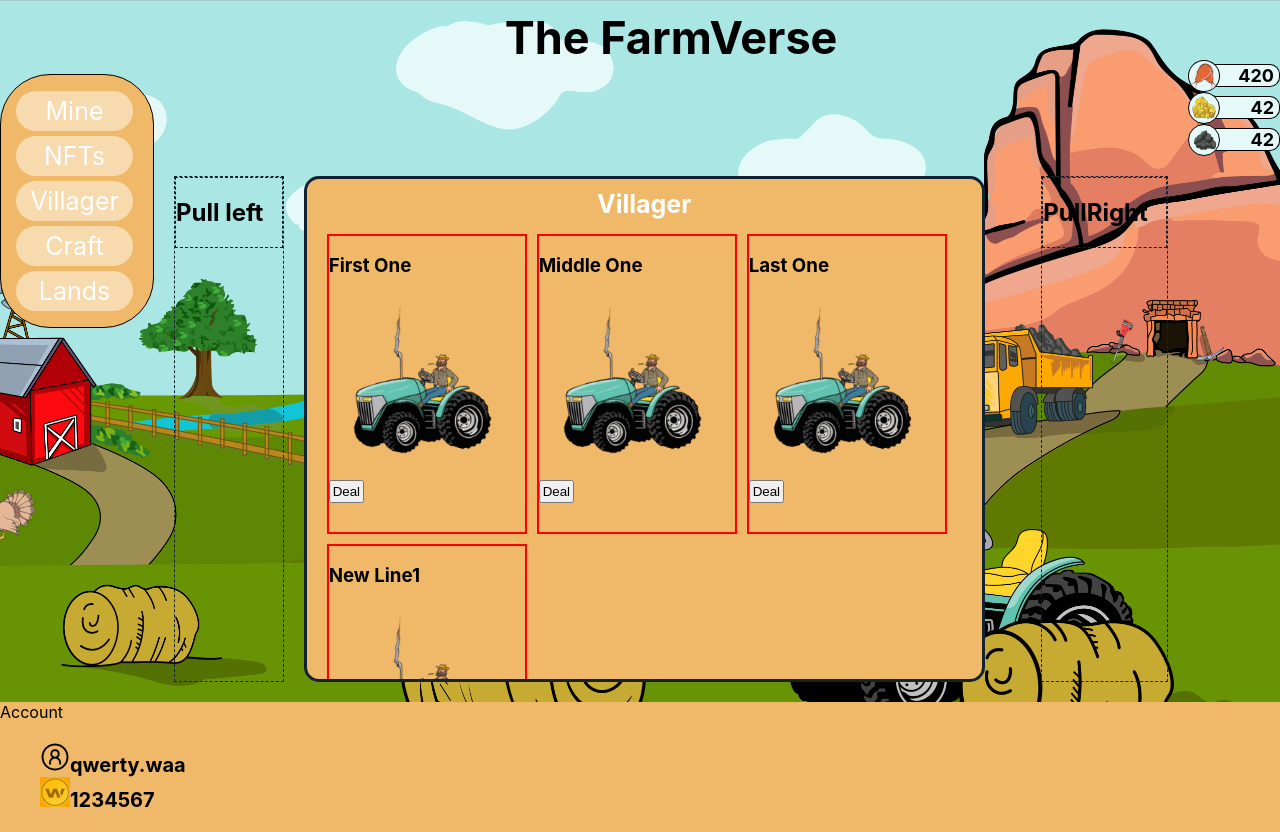
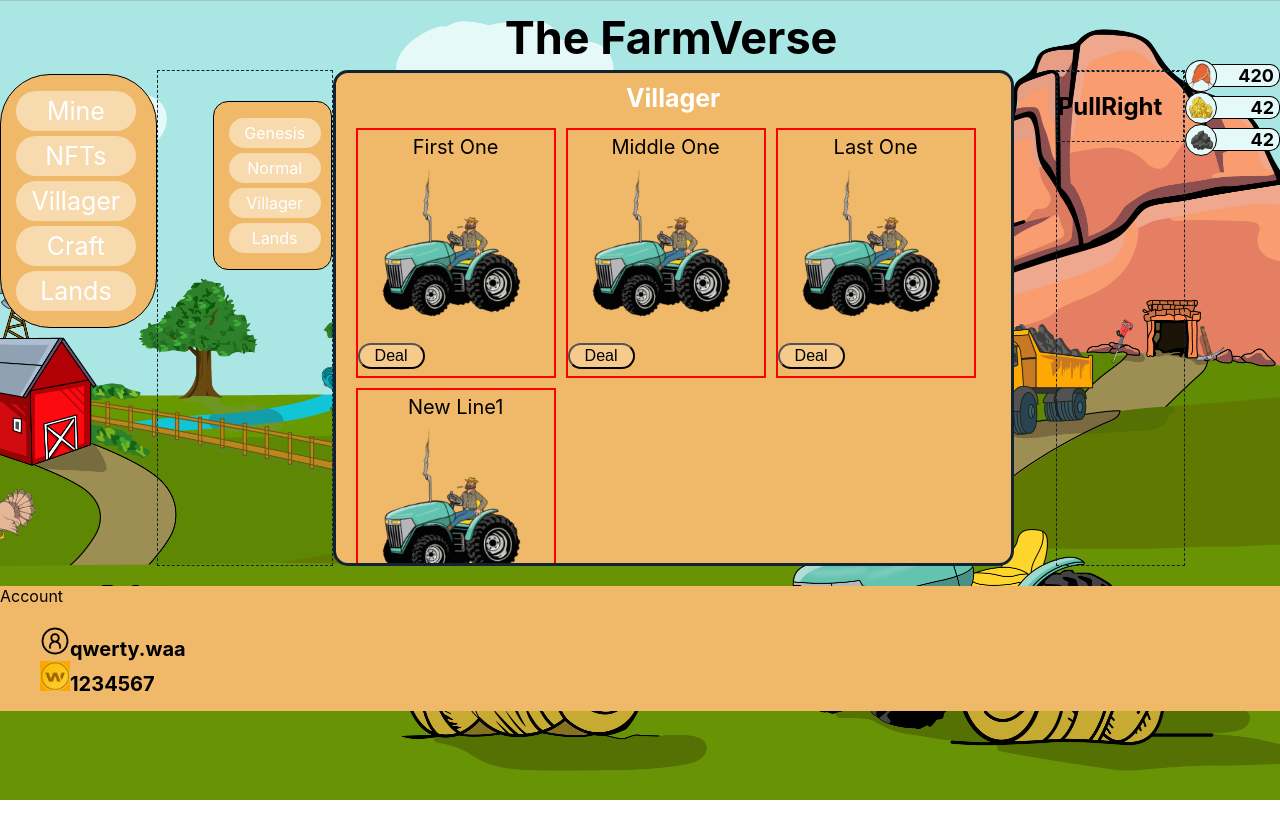
Before and after one commit to rvrichards/first, a React (Create React App) app: page / in a window 1280 px wide. After the commit the page ends 800 px from the top, so only its background shows below. Built offline with nearby package versions, Linux system fonts and the light colour scheme.

Commit message:
working: added left menu.

```diff
--- a/src/App.css
+++ b/src/App.css
@@ -6,12 +6,12 @@
                        "side pLeft main main pRight ."
                        /* "side .     .    .    .      ." */
                        "acct acct  acct acct acct   acct";
-  /* grid-template-rows: .5fr 2fr 1fr .5fr 1fr; */
+  grid-template-rows: 50px 2fr 100px 125px;
   /* grid-template-columns: 1fr 1fr 2fr 2fr 1fr 1fr; */
-  grid-template-rows: repeat(0, 1fr);
+  /* grid-template-rows: repeat(0, 1fr); */
   /* grid-template-columns: repeat(auto-fit, minmax(200px , 1fr)); */
   grid-template-columns: repeat(0 , 1fr);
-  gap: 20px;
+  gap: 20px 0px;
   /* width: 1200px;
   height: 800px; */
 }
@@ -31,9 +31,14 @@
 .account {
   grid-area: acct;
 }
-.pull-left {
+.pullLeft {
   grid-area: pLeft;
 }
-.pull-right {
+.pullRight {
   grid-area: pRight;
 }
+
+
+ul {
+  list-style: none;
+}
--- a/src/App.js
+++ b/src/App.js
@@ -16,8 +16,8 @@ function App() {
       <div className="account">Account <Account /></div>
       <div className="main"><Main /></div>
       <div className="side"> <Side /></div>
-      <div className="pull-right"> <PullRight /></div>
-      <div className="pull-left"> <PullLeft /></div>
+      <div className="pullRight"> <PullRight /></div>
+      <div className="pullLeft"> <PullLeft /></div>
       <div className="header"><Header /></div>
       <div className="token"><Tokens /></div>
     </div>
--- a/src/components/Main/Main.css
+++ b/src/components/Main/Main.css
@@ -7,16 +7,18 @@
 }
 
 .main-scroll {
-  height: 450px;
+  height: 440px;
   width: 675px;
   overflow-y: scroll;
   overflow-x: hidden;
+  scrollbar-color: black white;
+  scrollbar-width: auto;
 }
 
 .main-container {
   width: 100%;
   height: 100%;
-  background-color: F0B96A;
+  background-color: f0b96a;
   display: flex;
   margin: 0px 15px;
   flex-direction: row;
--- a/src/components/Main/MainItem.css
+++ b/src/components/Main/MainItem.css
@@ -1,6 +1,6 @@
 .main-item {
     width: 200px;
-    height: 300px;
+    height: 250px;
     margin: 5px;
     border: 2px solid red;
     box-sizing: border-box;
@@ -10,21 +10,26 @@
     height: 180px;
 }
 
-h4 {
-    font-size: 22px;
+.main-image-title {
+    font-size: 20px;
+    text-align: center;
+    margin-top: 5px;
 }
 
 p {
     font-size: 16px;
 }
 
+.main-buttonLine {
+    text-align: center;
+}
 
-
-.button2 {
+.main-button {
     /* cursor: pointer; */
-    /* margin:  0 auto; */
+    margin:  0 auto;
+    background-color: #f5ca8b;
     /* border: 5px solid red; */
-    padding: 2px;
-    /* min-width: 64px; */
-
+    border-radius: 15px;
+    padding: 2px 15px;
+    font-size: 16px;
   }
--- a/src/components/Main/MainItem.js
+++ b/src/components/Main/MainItem.js
@@ -7,9 +7,9 @@ function MainItem(props) {
 
   return (
     <div className="main-item">
-      <h3>{props.title}</h3>
-      <img src={Villager}  className="main-image" main-alt="Villager Image" />
-      <button className="button2" >Deal</button>
+      <div className="main-image-title">{props.title}</div>
+      <img src={Villager}  className="main-image" alt="{Villager}" />
+      <div className="main-buttonline"><button className="main-button" >Deal</button></div>
     </div>
   );
 }
--- a/src/components/PullLeft/PullLeft.css
+++ b/src/components/PullLeft/PullLeft.css
@@ -1,3 +1,25 @@
-.pull-left {
+.pullLeft {
     border: 1px dashed #123;
 }
+
+.pull-left {
+    background-color: #f0b96a;
+    border: 1px solid black;
+    margin-top: 30px;
+    margin-left: 55px;
+    border-radius: 15px;
+}
+
+.pull-left-list li {
+    color: white;
+    font-size: 16px;
+    padding: 5px;
+    text-align: center;
+    border-radius: 15px;
+    margin: 5px 10px;
+    background-color: #f8daaf;
+}
+
+.pull-left-list {
+    padding-left: 5px;
+}
--- a/src/components/PullLeft/PullLeft.js
+++ b/src/components/PullLeft/PullLeft.js
@@ -6,10 +6,15 @@ import './PullLeft.css';
 function PullLeft(props) {
 
   return (
-    <div className="pull-left">
-        <h2>Pull left</h2>
-    </div>
-  );
+      <div className="pull-left">
+        <ul className="pull-left-list">
+          <li>Genesis</li>
+          <li>Normal</li>
+          <li>Villager</li>
+          <li>Lands</li>
+        </ul>
+      </div>
+    );
 }
 
 
--- a/src/components/PullRight/PullRight.css
+++ b/src/components/PullRight/PullRight.css
@@ -1,3 +1,3 @@
-.pull-right {
+.pullRight {
     border: 1px dashed #123;
 }
--- a/src/components/PullRight/PullRight.js
+++ b/src/components/PullRight/PullRight.js
@@ -6,7 +6,7 @@ import './PullRight.css';
 function PullRight(props) {
 
   return (
-    <div className="pull-right">
+    <div className="pullRight">
         <h2>PullRight</h2>
     </div>
   );
--- a/src/components/Side/Side.css
+++ b/src/components/Side/Side.css
@@ -1,10 +1,12 @@
 .side {
     margin-top: 44px;
 }
+
 .sidebar{
     background-color: #f0b96a;
     border: 1px solid black;
     margin-top: 30px;
+    margin-left: 0px;
     border-radius: 50px;
 }
 
@@ -18,15 +20,6 @@
     background-color: #f8daaf;
 }
 
-
-/* #sidebar.active {
-    left: 0;
-} */
-
-ul {
-    list-style: none;
-}
-
 .side-list {
     padding-right: 10px;
     padding-left: 5px;
```
Also changed, not shown: src/components/Side/Side.js (line endings or trailing spaces).
